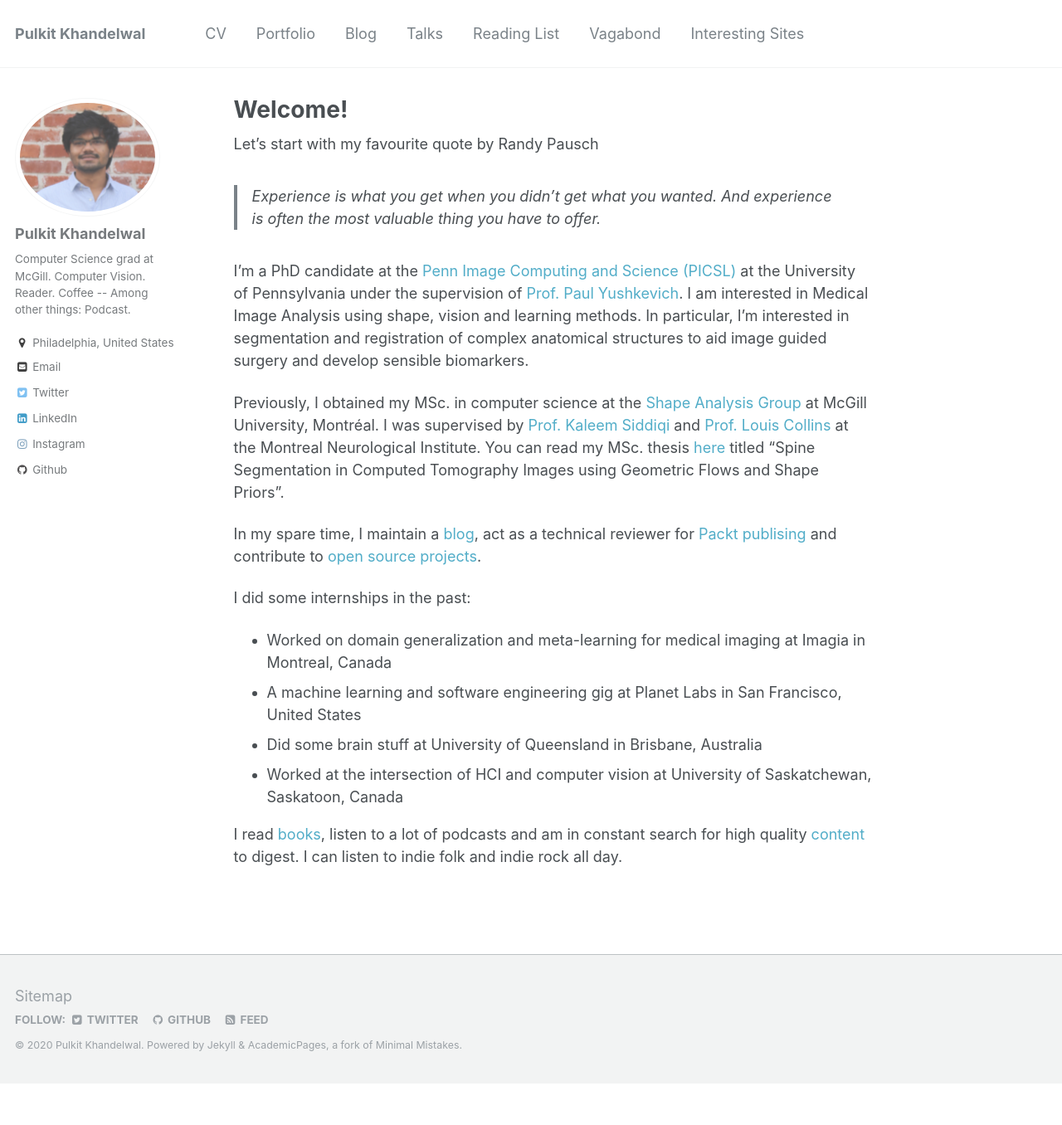
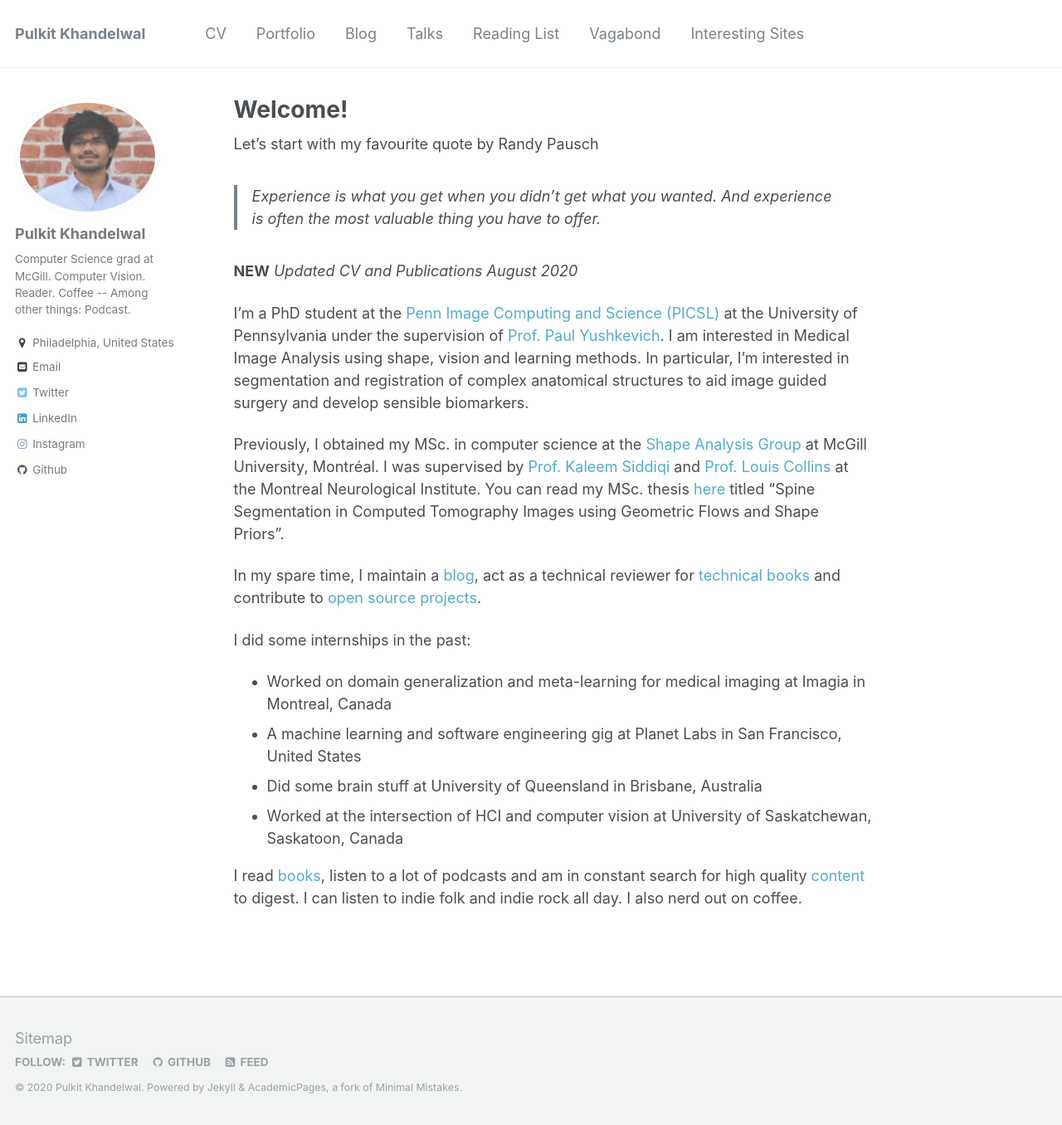
Before and after one commit to Pulkit-Khandelwal/pulkit-khandelwal.github.io, a Jekyll site: the page built from _pages/about.md, in a window 1280 px wide and 1356 px high. Shown: the whole window at 83% size. Built offline with Jekyll 4.4.1, drawn with Linux system fonts in a browser that asks for light colours.

Commit message:
Update about.md

```diff
--- a/_pages/about.md
+++ b/_pages/about.md
@@ -12,12 +12,14 @@ Let's start with my favourite quote by Randy Pausch
 > Experience is what you get when you didn't get what you wanted.
 > And experience is often the most valuable thing you have to offer.
 
-I'm a PhD candidate at the [Penn Image Computing and Science (PICSL)](http://picsl.upenn.edu/) at the University of Pennsylvania  under the supervision of [Prof. Paul Yushkevich](http://picsl.upenn.edu/people-staff-james-c-gee/faculty-staff/paul-yushkevich/). I am interested in Medical Image Analysis using shape, vision and learning methods. In particular, I'm interested in segmentation and registration of complex anatomical structures to aid image guided surgery and develop sensible biomarkers.
+**NEW** *Updated CV and Publications August 2020*
+
+I'm a PhD student at the [Penn Image Computing and Science (PICSL)](http://picsl.upenn.edu/) at the University of Pennsylvania  under the supervision of [Prof. Paul Yushkevich](http://picsl.upenn.edu/people-staff-james-c-gee/faculty-staff/paul-yushkevich/). I am interested in Medical Image Analysis using shape, vision and learning methods. In particular, I'm interested in segmentation and registration of complex anatomical structures to aid image guided surgery and develop sensible biomarkers.
 
 Previously, I obtained my MSc. in computer science at the [Shape Analysis Group](http://www.cim.mcgill.ca/~shape/) at McGill University, Montréal. I was supervised by [Prof. Kaleem Siddiqi](http://www.cim.mcgill.ca/~siddiqi/) and [Prof. Louis Collins](http://nist.mni.mcgill.ca/) at the Montreal Neurological Institute. You can read my MSc. thesis [here](https://escholarship.mcgill.ca/concern/theses/4b29bb21t) titled "Spine Segmentation in Computed
 Tomography Images using Geometric Flows and Shape Priors".
 
-In my spare time, I maintain a [blog](https://pulkit-khandelwal.github.io/blog/), act as a technical reviewer for [Packt publising](https://github.com/TrainingByPackt/Applied-Supervised-Learning-with-R/tree/master/Lesson07) and contribute to [open source projects](https://github.com/Pulkit-Khandelwal/Reinforcement-Learning-Notebooks).
+In my spare time, I maintain a [blog](https://pulkit-khandelwal.github.io/blog/), act as a technical reviewer for [technical books](https://github.com/TrainingByPackt/Applied-Supervised-Learning-with-R/tree/master/Lesson07) and contribute to [open source projects](https://github.com/Pulkit-Khandelwal/Reinforcement-Learning-Notebooks).
 
 I did some internships in the past:
 * Worked on domain generalization and meta-learning for medical imaging at Imagia in Montreal, Canada
@@ -26,4 +28,4 @@ I did some internships in the past:
 * Worked at the intersection of HCI and computer vision at University of Saskatchewan, Saskatoon, Canada
 
 
-I read [books](https://pulkit-khandelwal.github.io/reading-list/), listen to a lot of podcasts and am in constant search for high quality [content](https://pulkit-khandelwal.github.io/websites/) to digest. I can listen to indie folk and indie rock all day.
+I read [books](https://pulkit-khandelwal.github.io/reading-list/), listen to a lot of podcasts and am in constant search for high quality [content](https://pulkit-khandelwal.github.io/websites/) to digest. I can listen to indie folk and indie rock all day. I also nerd out on coffee.
```
